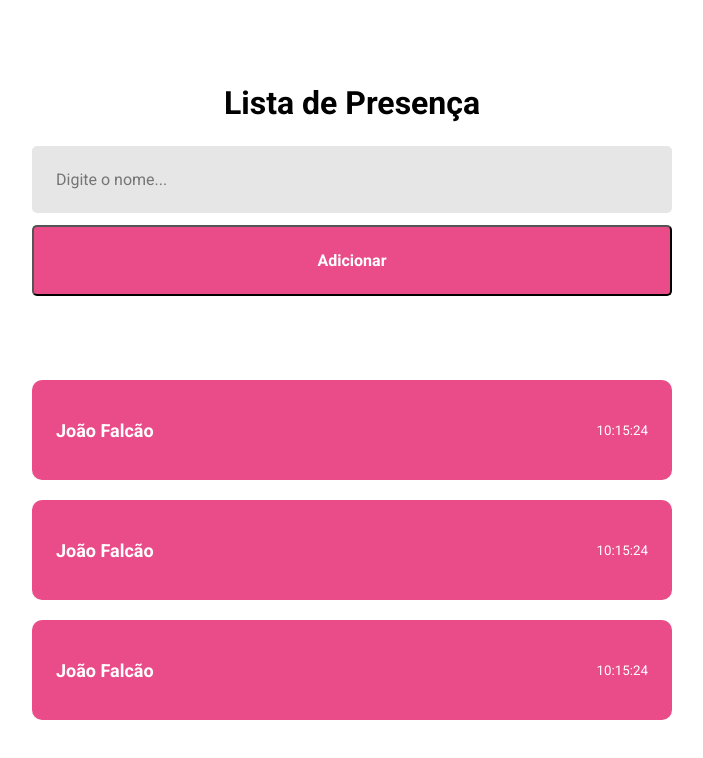
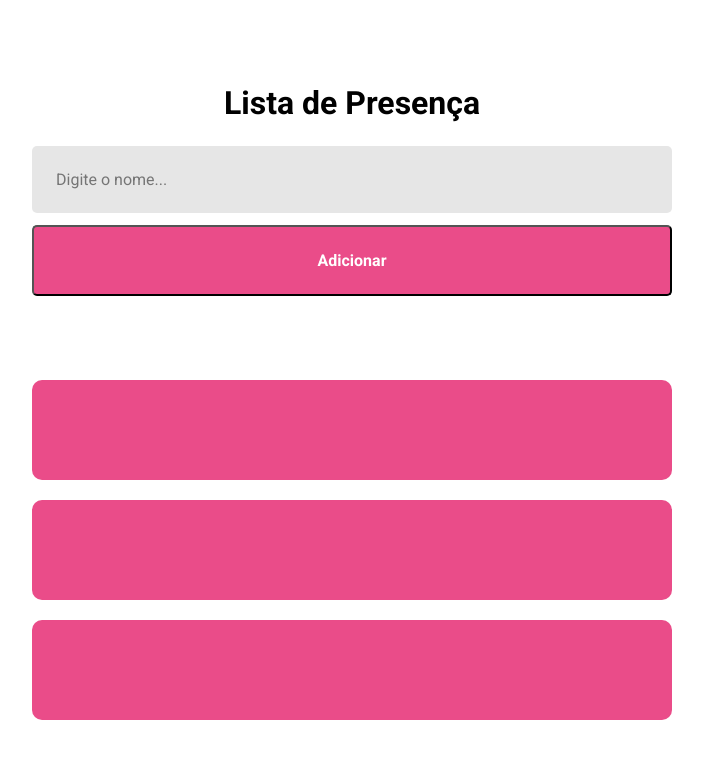
Before and after one commit to jgabfalcao/rocketSeatProject, a React (Vite) app in the folder reactapp/: page / in a window 1280 px wide. Shown: the top 758 px of the page, without its empty margins (288-991 px from the left). Built offline with nearby package versions, Linux system fonts and the light colour scheme.

Commit message:
Using props

```diff
--- a/reactapp/src/components/Card/index.jsx
+++ b/reactapp/src/components/Card/index.jsx
@@ -1,10 +1,10 @@
 import "./styles.css";
 
-export function Card() {
+export function Card(props) {
   return (
     <div className="card">
-      <strong>João Falcão</strong>
-      <small>10:15:24</small>
+      <strong>{props.name}</strong>
+      <small>{props.time}</small>
     </div>
   );
 }
```
